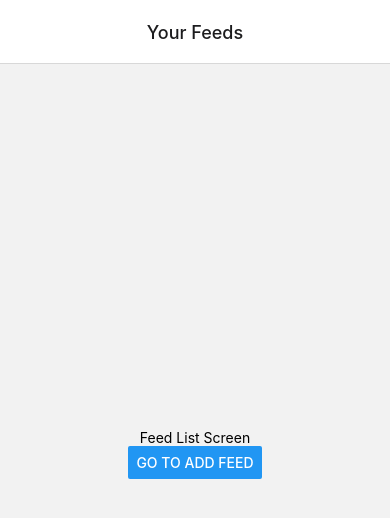
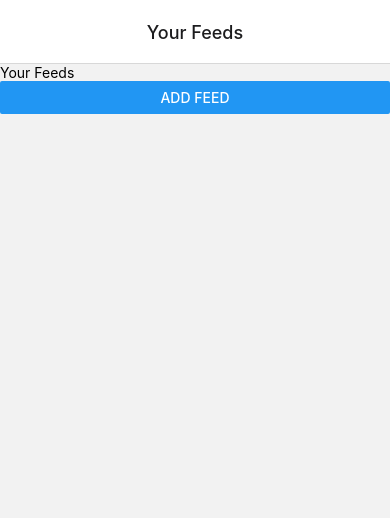
Before and after one commit to unalkyouie/RssReaderExpo, a React Native app: screen /Feeds in a window 390 px wide. Shown: the top 518 px of the page. Built offline with nearby package versions, Linux system fonts and the light colour scheme.

Commit message:
feat: add mock data for RSS feeds and articles, update FeedListScreen and its tests for improved functionality

```diff
--- a/src/screens/FeedListScreen.tsx
+++ b/src/screens/FeedListScreen.tsx
@@ -1,20 +1,21 @@
-import { NativeStackScreenProps } from "@react-navigation/native-stack";
-import React from "react";
-import { Button, Text, View } from "react-native";
+import React from 'react';
+import { View, Text, Button } from 'react-native';
+import { NativeStackScreenProps } from '@react-navigation/native-stack';
+import { RootStackParamList } from '../navigation/types';
 
-import { RootStackParamList } from "../navigation/types";
+type Props = NativeStackScreenProps<RootStackParamList, 'Feeds'>;
 
-type Props = NativeStackScreenProps<RootStackParamList, "Feeds">;
-
-export default function FeedListScreen({ navigation }: Props) {
+const FeedListScreen = ({ navigation }: Props) => {
   return (
-    <View style={{ flex: 1, alignItems: "center", justifyContent: "center" }}>
-      <Text testID="feed-list-title">Feed List Screen</Text>
+    <View testID="feed-list-screen">
+      <Text testID="feed-list-title">Your Feeds</Text>
       <Button
-        title="Go to Add Feed"
-        onPress={() => navigation.navigate("AddFeed")}
-        testID="button-add-feed"
+        testID="add-feed-button"
+        title="Add Feed"
+        onPress={() => navigation.navigate('AddFeed')}
       />
     </View>
   );
-}
+};
+
+export default FeedListScreen;
--- /dev/null
+++ b/src/types/index.ts
@@ -0,0 +1,13 @@
+export type RSSFeed = {
+    id: string;
+    title: string;
+    url: string;
+  };
+
+  export type RSSArticle = {
+    id: string;
+    title: string;
+    url: string;
+    content: string;
+    pubDate: string;
+  };
```
Also changed, not shown: 2 other files (tests, documents, lock files or other folders).
